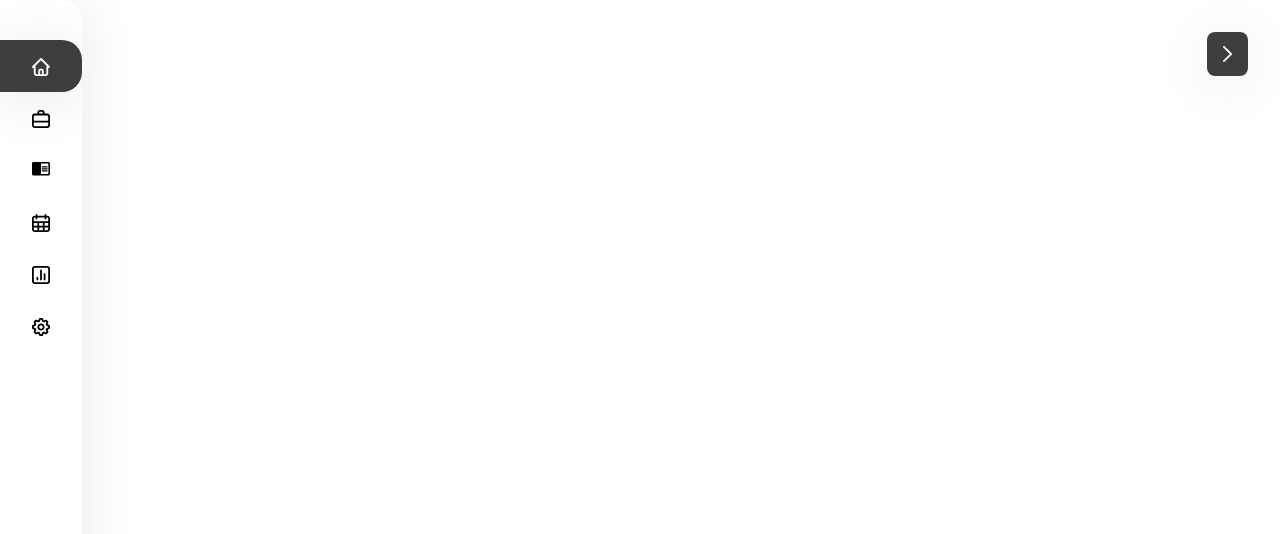
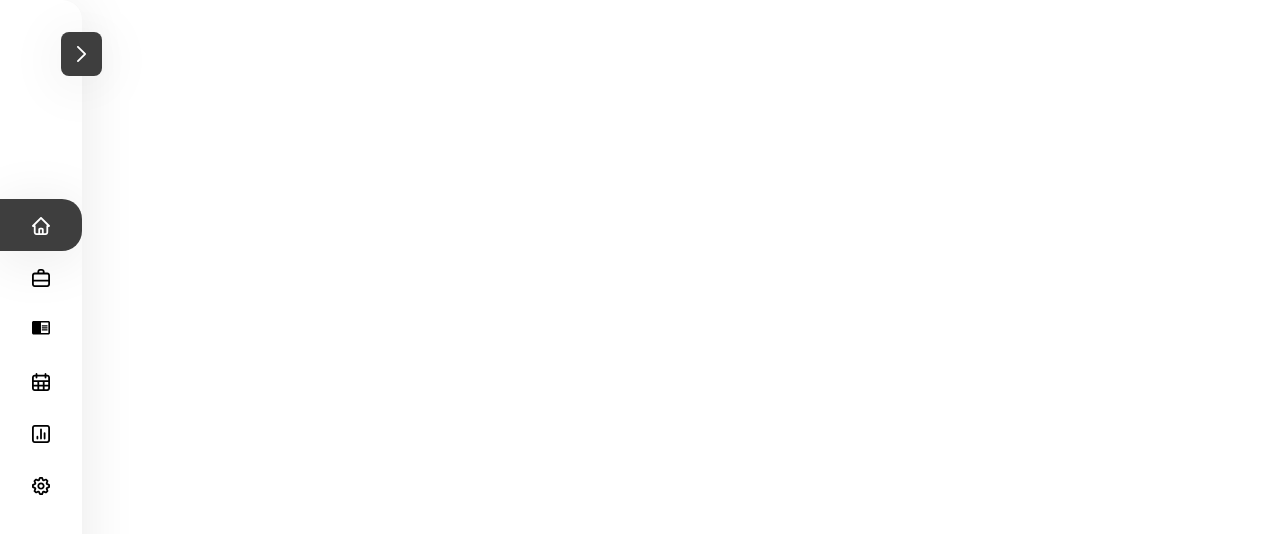
Before and after one commit to MediAR-Team/frontend-mockup, a plain HTML site: page index.html in a window 1280 px wide. Both pictures are taken after a click on the item "Dashboard". Drawn offline with nearby package versions, Linux system fonts and the light colour scheme.

Commit message:
Close-open button fix

```diff
--- a/index.html
+++ b/index.html
@@ -39,10 +39,17 @@
     <svg id="openSidebar" width="9" height="16" viewBox="0 0 9 16" xmlns="http://www.w3.org/2000/svg">
         <path fill-rule="evenodd" clip-rule="evenodd" d="M0.900181 -7.08109e-07C1.13057 -6.87968e-07 1.36096 0.0871083 1.53645 0.260439L8.73609 7.37145C9.08797 7.719 9.08797 8.28077 8.73609 8.62832L1.53645 15.7393C1.18457 16.0869 0.615794 16.0869 0.263912 15.7393C-0.0879706 15.3918 -0.0879705 14.83 0.263912 14.4825L6.82728 7.99989L0.263913 1.51731C-0.0879693 1.16976 -0.0879693 0.60799 0.263913 0.260439C0.439404 0.0871082 0.669792 -7.2825e-07 0.900181 -7.08109e-07" fill="white"/>
     </svg>
-
 </div>
 
 <div class="navigation">
+    <div class="toggle">
+        <svg class="iconSize openBar">
+            <use xlink:href="#openSidebar"></use>
+        </svg>
+        <svg class="iconSize svgs closeBar">
+            <use xlink:href="#closeSidebar"></use>
+        </svg>
+    </div>
     <ul>
         <li class="list actives">
             <!--<b></b>
@@ -119,23 +126,14 @@
     </ul>
 </div>
 
-<div class="toggle">
-    <svg class="iconSize openBar">
-        <use xlink:href="#openSidebar"></use>
-    </svg>
-    <svg class="iconSize svgs closeBar">
-        <use xlink:href="#closeSidebar"></use>
-    </svg>
-</div>
+
 
 <script>
 
     let menuToggle = document.querySelector('.toggle');
-    let logoToggle = document.querySelector('.sidebarTop');
     let navigation = document.querySelector('.navigation')
     menuToggle.onclick = function (){
         menuToggle.classList.toggle('actives');
-        logoToggle.classList.toggle('actives');
         navigation.classList.toggle('actives');
     }
 
--- a/style.css
+++ b/style.css
@@ -78,10 +78,10 @@ body {
 }
 
 .navigation ul {
-    position: absolute;
+    position: relative;
     left: 0;
     width: 100%;
-    padding-top: 40px;
+    padding-top: 199px;
 }
 
 .navigation ul li {
@@ -183,7 +183,7 @@ body {
 .toggle {
     position: fixed;
     top: 32px;
-    right: 32px;
+    left: 61px;
     width: 41px;
     height: 44px;
     background: var(--main-color);
@@ -193,6 +193,11 @@ body {
     justify-content: center;
     align-items: center;
     box-shadow: 0 7px 57px rgba(0, 0, 0, 0.09);
+    z-index: 99;
+    transition: all 0.3s;
+}
+.toggle.actives {
+    left: 202px;
 }
 
 .toggle .svgs {
```
